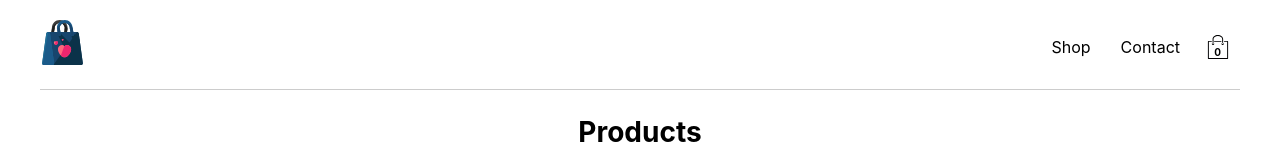
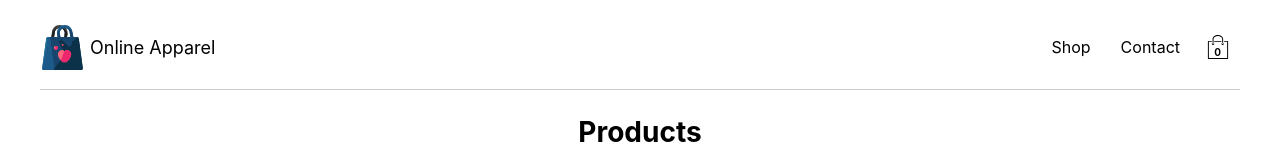
Before and after one commit to JeanArce/apparel-online, a React (Create React App) app: page / in a window 1280 px wide. Shown: the top 160 px of the page. Built offline with nearby package versions, Linux system fonts and the light colour scheme; no server answers.

Commit message:
Change navigation to layout and logo text

```diff
--- a/src/App.js
+++ b/src/App.js
@@ -1,7 +1,7 @@
 // import logo from './logo.svg';
 // import './App.css';
 import { Routes, Route } from "react-router-dom";
-import Navigation from "./routes/navigation/navigation.component";
+import Layout from "./routes/layout/layout.component";
 import Home from "./routes/home/home.component";
 import Checkout from "./routes/checkout/checkout.component";
 import Shop from "./routes/shop/shop.component";
@@ -10,7 +10,7 @@ import Contact from "./routes/contact/contact.component";
 function App() {
   return (
     <Routes>
-      <Route path="/" element={<Navigation />}>
+      <Route path="/" element={<Layout />}>
         <Route index element={<Home />}></Route>
         <Route path="/checkout/*" element={<Checkout />}></Route>
         <Route path="shop/*" element={<Shop />}></Route>
--- a/src/routes/navigation/navigation.component.jsx
+++ b/src/routes/layout/layout.component.jsx
@@ -5,7 +5,8 @@ import {
   LogoContainer,
   NavLinks,
   NavLink,
-} from "./navigation.styles";
+  LogoText,
+} from "./layout.styles";
 import { ReactComponent as Logo } from "../../assets/logo.svg";
 
 
@@ -14,7 +15,7 @@ import CartIcon from "../../components/cart-icon/cart-icon.component";
 import CartDropdown from "../../components/cart-dropdown/cart-dropdown.component";
 import Footer from "../../components/footer/footer.component";
 
-const Navigation = () => {
+const Layout = () => {
 
    const { isCartOpen } = useContext(CartContext);
 
@@ -24,6 +25,7 @@ const Navigation = () => {
         <NavigationContainer>
           <LogoContainer>
             <Logo width={45} height={45} />
+            <LogoText>Online Apparel</LogoText>
           </LogoContainer>
 
           <NavLinks>
@@ -42,4 +44,4 @@ const Navigation = () => {
     );
 };
 
-export default Navigation;
+export default Layout;
--- a/src/routes/navigation/navigation.styles.jsx
+++ b/src/routes/layout/layout.styles.jsx
@@ -14,6 +14,14 @@ export const NavigationContainer = styled.div`
 export const LogoContainer = styled(Link)`
   width: auto;
   height: auto;
+  display: flex;
+  align-items: center;
+`;
+
+
+export const LogoText = styled.span`
+  font-size: 18px;
+  margin-left: 5px;
 `;
 
 export const NavLinks = styled.div`
```
